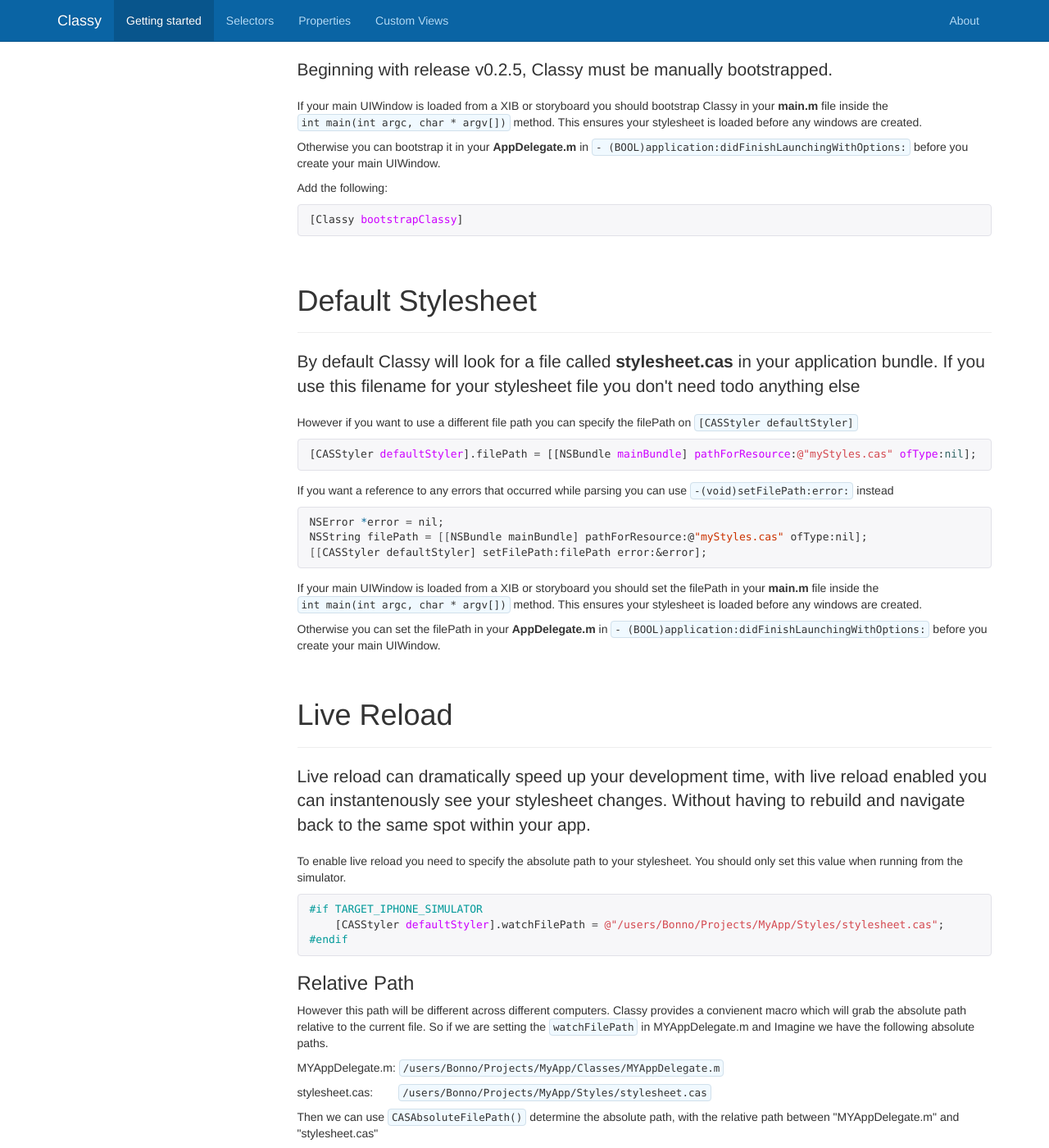
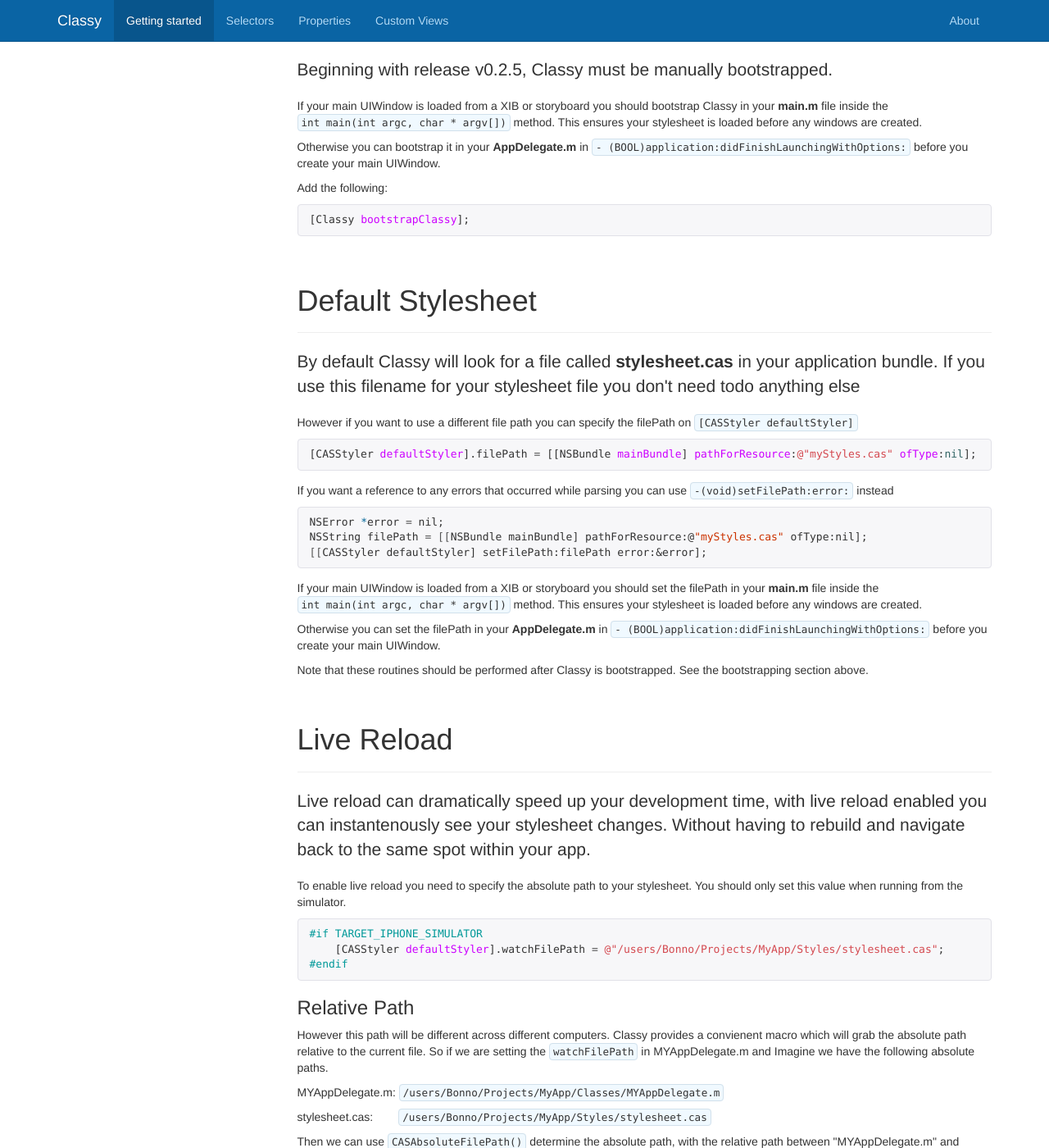
Before and after one commit to ClassyKit/Classy, a Jekyll site: the page built from getting-started.html, in a window 1280 px wide and 1400 px high, scrolled down 1609 px. Shown: the whole window at 82% size. Built offline with Jekyll 4.4.1, drawn with Linux system fonts in a browser that asks for light colours; nearby versions of some CDN libraries; Markdown is read by kramdown in place of the engine named in the settings; comment, search, counter and statistics services are not loaded.

Commit message:
Update getting-started.html

```diff
--- a/getting-started.html
+++ b/getting-started.html
@@ -91,7 +91,7 @@
 - (BOOL)application:didFinishLaunchingWithOptions:</code> before you create your main UIWindow.</p>
 
       <p>Add the following:</p>
-      {% highlight objective-c %}[Classy bootstrapClassy]{% endhighlight %}
+      {% highlight objective-c %}[Classy bootstrapClassy];{% endhighlight %}
     </div>
   </div>
 
@@ -117,6 +117,7 @@
       <p>Otherwise you can set the filePath in your <b>AppDelegate.m</b> in <code>
 - (BOOL)application:didFinishLaunchingWithOptions:</code> before you create your main UIWindow.</p>
 
+      <p>Note that these routines should be performed after Classy is bootstrapped. See the bootstrapping section above.</p>
     </div>
   </div>
 
```
